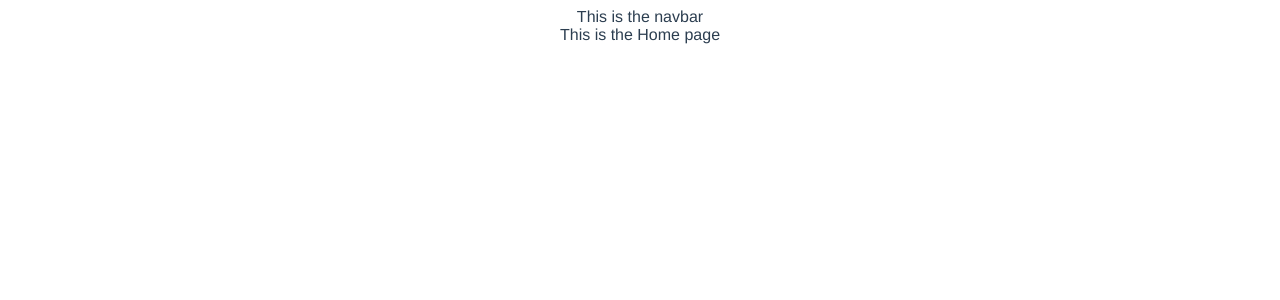
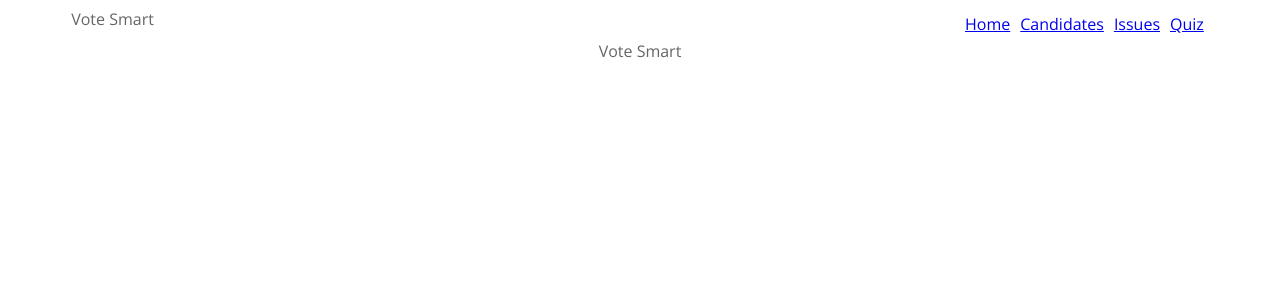
Before and after one commit to jeffting/vote-smart, a Vue app: page / in a window 1280 px wide. Shown: the top 300 px of the page. Built offline with nearby package versions, Linux system fonts and the light colour scheme.

Commit message:
navbar works

```diff
--- a/package.json
+++ b/package.json
@@ -46,7 +46,7 @@
     "vue-style-loader": "^3.0.1",
     "vue-template-compiler": "^2.5.2",
     "webpack": "^3.6.0",
-    "webpack-bundle-analyzer": "^2.9.0",
+    "webpack-bundle-analyzer": "^3.3.2",
     "webpack-dev-server": "^2.9.1",
     "webpack-merge": "^4.1.0"
   },
--- a/src/App.vue
+++ b/src/App.vue
@@ -16,11 +16,29 @@ export default {
 </script>
 
 <style>
+@import url('https://fonts.googleapis.com/css?family=Open+Sans:400,600&display=swap');
 #app {
-  font-family: 'Avenir', Helvetica, Arial, sans-serif;
+  font-family: 'Open Sans', sans-serif; /* Avenir', Helvetica, Arial, sans-serif; */
+  font-weight: 400;
   -webkit-font-smoothing: antialiased;
   -moz-osx-font-smoothing: grayscale;
   text-align: center;
-  color: #2c3e50;
+  color: #666666;
+}
+h1, h2, h3 {
+  color: #222222;
+  font-weight: 600;
+}
+h1 {
+  font-size: 48px;
+}
+h2 {
+  font-size: 32px;
+}
+h3 {
+  font-size: 24px;
+}
+p {
+  font-size: 16px;
 }
 </style>
--- a/src/components/Home.vue
+++ b/src/components/Home.vue
@@ -1,6 +1,6 @@
 <template>
     <div>
-        This is the Home page
+        Vote Smart
     </div>
 </template>
 <script>
--- a/src/components/Navbar.vue
+++ b/src/components/Navbar.vue
@@ -1,14 +1,48 @@
 <template>
-    <div>
-        This is the navbar
+    <div class="nav-container">
+        <div class="icon-container">
+            Vote Smart
+        </div>
+        <div class="tab-container">
+            <router-link class="tab-button"
+              to="/"
+            >Home</router-link>
+            <router-link class="tab-button"
+              to="/candidates"
+            >Candidates</router-link>
+            <router-link class="tab-button"
+              to="/issues"
+            >Issues</router-link>
+            <router-link class="tab-button"
+              to="/quiz"
+            >Quiz</router-link>
+        </div>
     </div>
 </template>
 <script>
 export default {
-
+    methods: {
+        setPage() {
+            router.push('home')
+        }
+    }
 }
 </script>
 <style scoped>
-div {
+.nav-container {
+    display: flex;
+    flex-direction: row;
+    justify-content: space-between;
+    margin-left: 5%;
+    margin-right: 5%;
+}
+.tab-container {
+    display: flex;
+    flex-direction: row;
+}
+.icon-container {
+}
+.tab-button {
+    padding: 5px;
 }
 </style>
--- a/src/router/index.js
+++ b/src/router/index.js
@@ -1,8 +1,8 @@
 import Vue from 'vue'
 import Router from 'vue-router'
 import Home from '@/components/Home'
+import Issues from '@/components/Issues'
 import Quiz from '@/components/Quiz'
-import Issues from '@/components/Issues'
 import Candidates from '@/components/Candidates'
 
 Vue.use(Router)
@@ -15,19 +15,19 @@ export default new Router({
       component: Home
     },
     {
-      path: '/quiz',
-      name: 'Quiz',
-      component: Quiz,
+      path: '/Issues',
+      name: 'Issues',
+      component: Issues
     },
     {
-      path: '/issues',
-      name: 'Issues',
-      component: Issues,
+      path: '/Candidates',
+      name: 'Candidates',
+      component: Candidates
     },
     {
-      path: '/candidates',
-      name: 'Candidates',
-      component: Candidates,
+      path: '/Quiz',
+      name: 'Quiz',
+      component: Quiz
     }
   ]
 })
```
Also changed, not shown: 1 other file (tests, documents, lock files or other folders).
